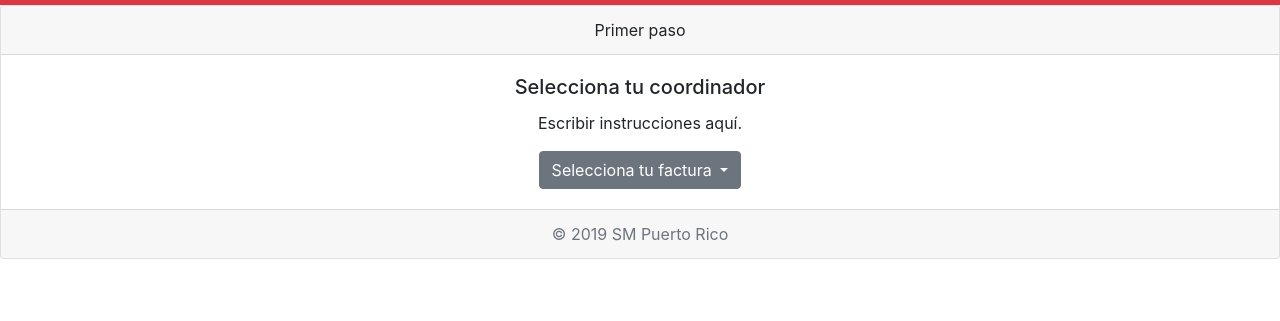
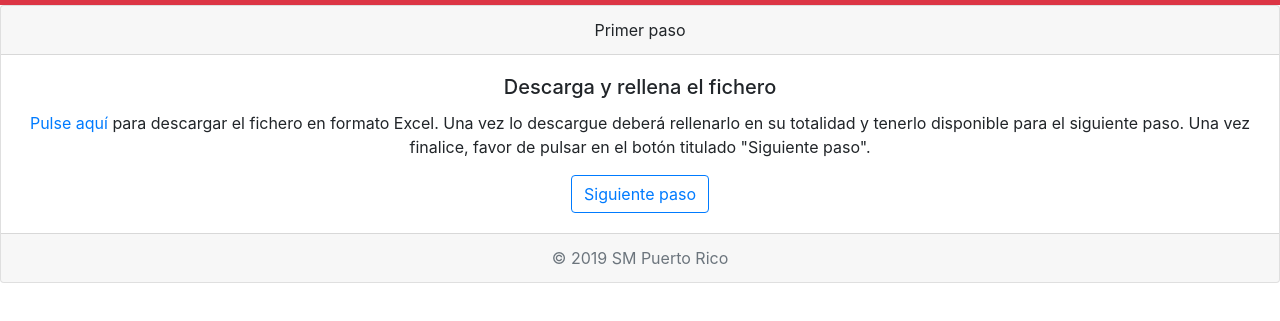
Before and after one commit to jramoscolon/jramoscolon.github.io, a plain HTML site: page index.html in a window 1280 px wide. Shown: the part 51-372 px from the top of the page. Drawn offline with nearby package versions, Linux system fonts and the light colour scheme.

Commit message:
New form

```diff
--- a/index.html
+++ b/index.html
@@ -24,12 +24,13 @@
         Primer paso
       </div>
       <div class="card-body">
-        <h5 class="card-title">Selecciona tu coordinador</h5>
-        <p class="card-text">Escribir instrucciones aquí.</p>
-        <div class="container">
+        <h5 class="card-title">Descarga y rellena el fichero</h5>
+        <p class="card-text"><a href="../jramoscolon.github.io/_assets/factura_examinador.xlsx">Pulse aquí</a> para descargar el fichero en formato Excel. Una vez lo descargue deberá rellenarlo en su totalidad y tenerlo disponible para el siguiente paso. Una vez finalice, favor de pulsar en el botón titulado "Siguiente paso".</p>
+        <a class="btn btn-outline-primary" href="/form.html" role="button">Siguiente paso</a>
+        <!-- <div class="container">
           <div class="dropdown">
             <button class="btn btn-secondary dropdown-toggle" type="button" id="dropdownMenuButton" data-toggle="dropdown" aria-haspopup="true" aria-expanded="false">
-              Selecciona tu factura
+              Coordinadora
             </button>
             <div class="dropdown-menu" aria-labelledby="dropdownMenuButton">
               <a class="dropdown-item" href="/modelo_1.html">Gruschenska Santiago</a>
@@ -40,7 +41,7 @@
               <a class="dropdown-item" href="#">Dariani Meléndez</a>
             </div>
           </div>
-        </div><!-- End of something -->
+        </div> --><!-- End of drop down -->
       </div>
       <div class="card-footer text-muted">
         &copy; 2019 SM Puerto Rico
```
Also changed, not shown: form.html (renamed from modelo_1.html, +6 -2 lines), 2 other files.
